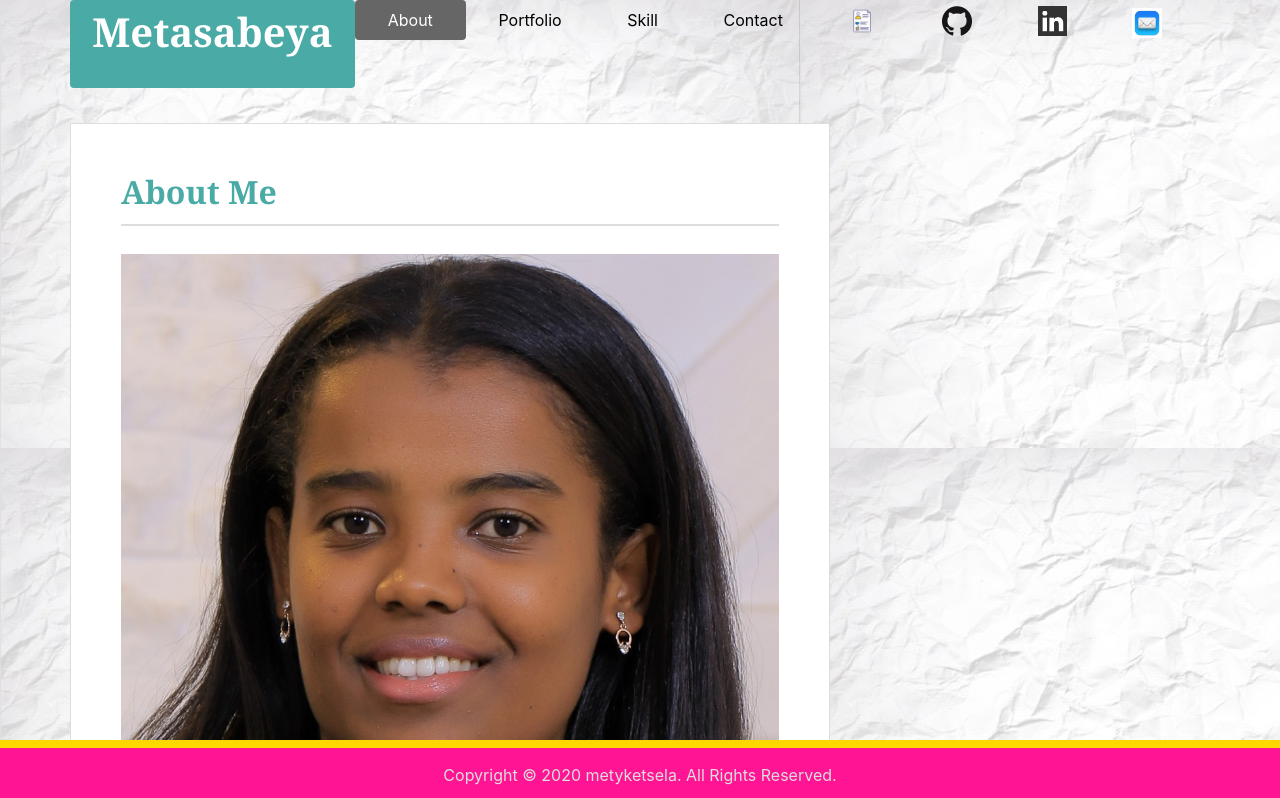
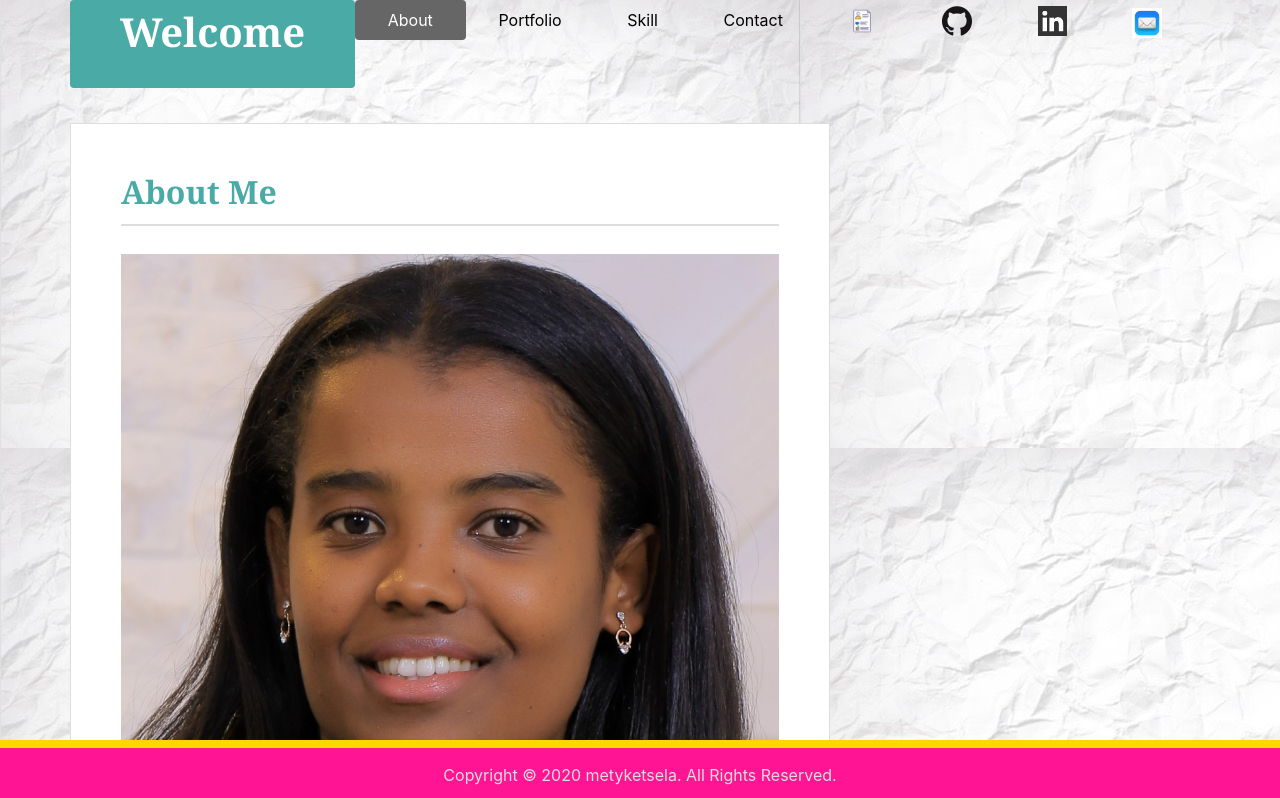
Before and after one commit to metasabeya/react-portfolio, a React (Create React App) app: page / in a window 1280 px wide. Shown: the top 798 px of the page. Built offline with nearby package versions, Linux system fonts and the light colour scheme; a web font is replaced by a local one.

Commit message:
updated app.js

```diff
--- a/src/App.js
+++ b/src/App.js
@@ -15,7 +15,7 @@ function App() {
     <Router>
         <Container>
           <Row>
-            <h1 className="rounded col-sm-12 col-lg-3">Metasabeya</h1>
+            <h1 className="rounded col-sm-12 col-lg-3">Welcome</h1>
             <Navbar/>
             {/* use switch if you want to add "*" path */}
             <Switch>
```
